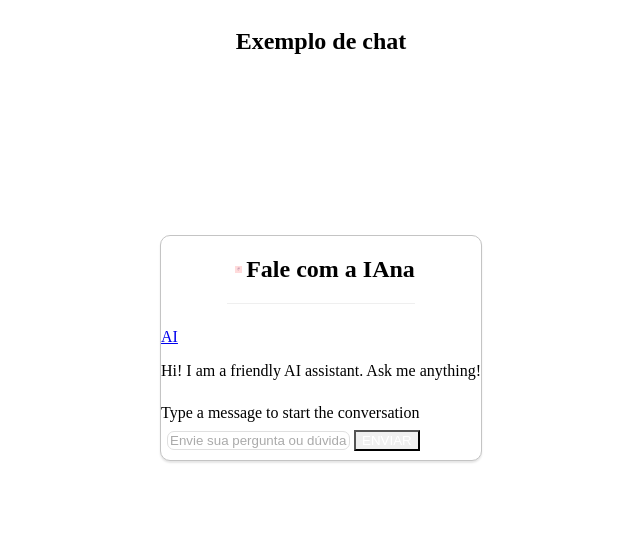
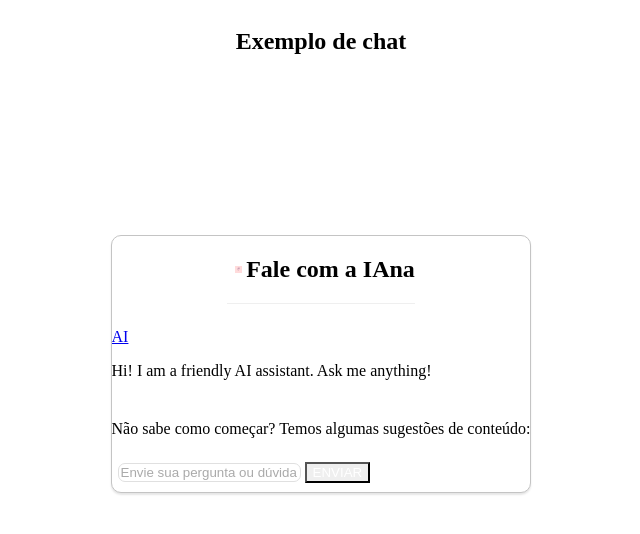
Before and after one commit to mapadoacolhimento/boas-vindas-chatbot, a Next.js app in the folder packages/ui/: page / in a window 1280 px wide. Shown: the top 534 px of the page, without its empty margins (319-959 px from the left). Built offline with nearby package versions, Linux system fonts and the light colour scheme.

Commit message:
Adicionando componente de texto no chatLine

```diff
--- a/packages/ui/components/Chat.tsx
+++ b/packages/ui/components/Chat.tsx
@@ -3,7 +3,7 @@
 import { useEffect, useState } from "react";
 import ChatLine, { type ChatGPTMessage, LoadingChatLine } from "./ChatLine";
 import { useCookies } from "react-cookie";
-import { Button, Input, HStack, Box, VStack } from "@chakra-ui/react";
+import { Button, Input, HStack, Box, VStack, Text } from "@chakra-ui/react";
 
 const COOKIE_NAME = "nextjs-example-ai-chat-gpt3";
 
@@ -157,7 +157,7 @@ export default function Chat() {
       {loading && <LoadingChatLine />}
 
       {messages.length < 2 && (
-        <span>Type a message to start the conversation</span>
+        <Text>Não sabe como começar? Temos algumas sugestões de conteúdo:</Text>
       )}
       <InputMessage
         input={input}
```
